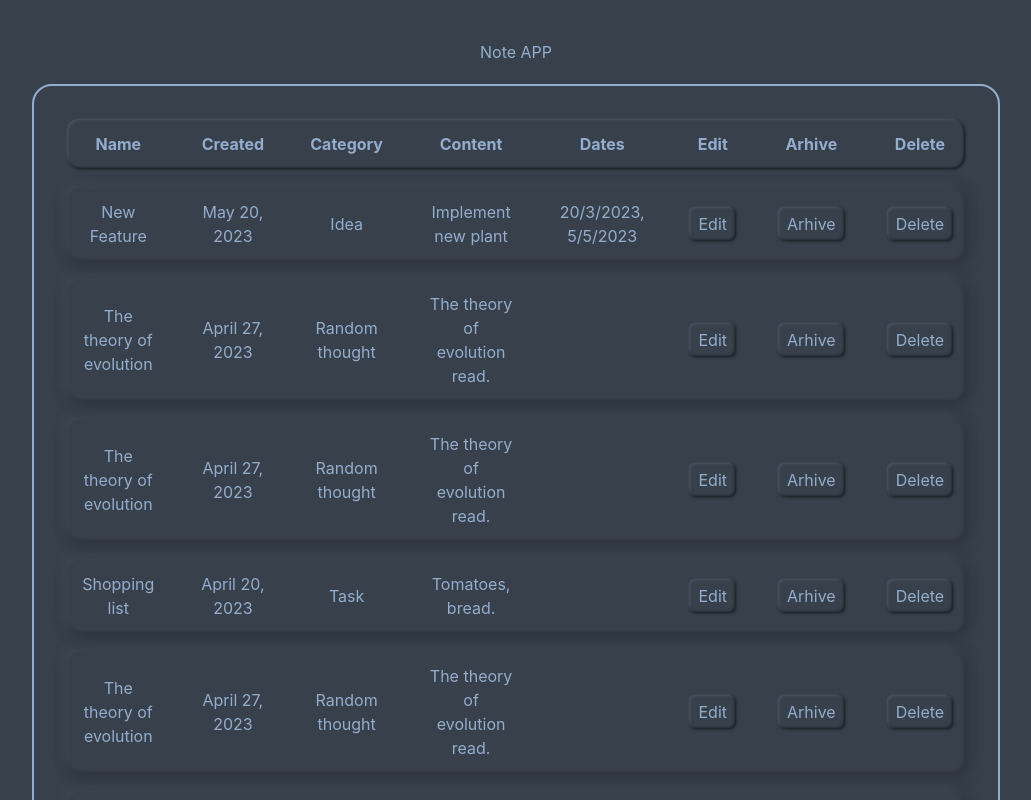
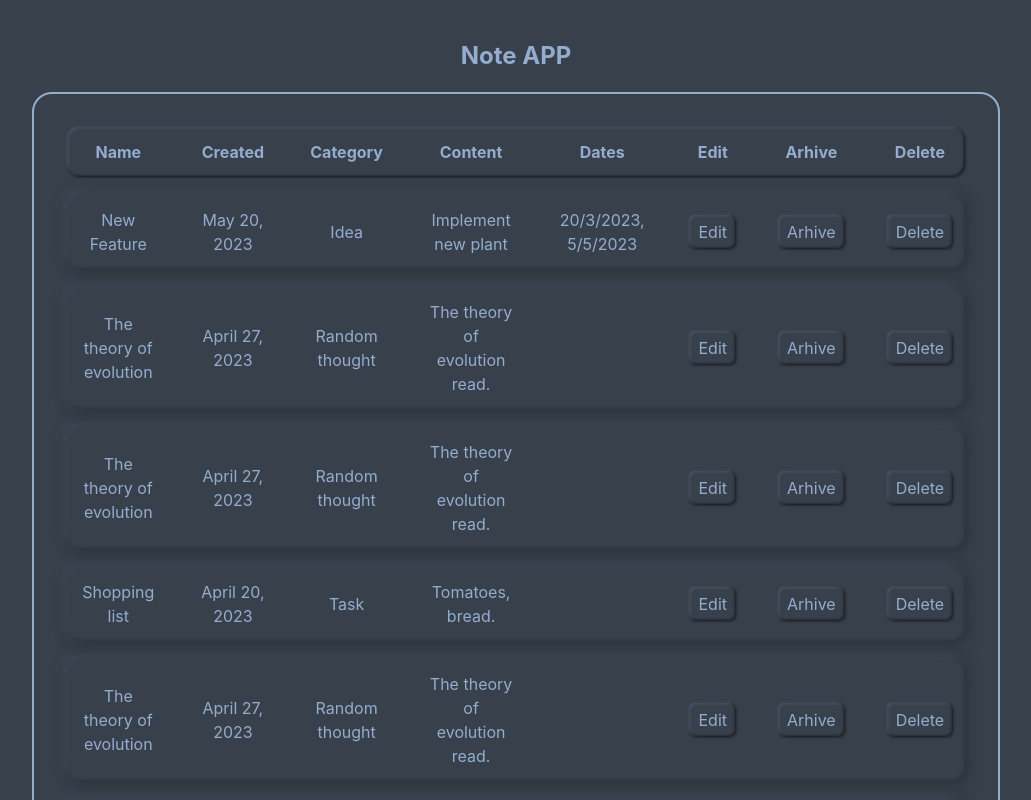
Before and after one commit to savchyndd/sync-chrono-react, a React (Create React App) app: page / in a window 1280 px wide. Shown: the top 800 px of the page, without its empty margins (124-1155 px from the left). Built offline with nearby package versions, Linux system fonts and the light colour scheme.

Commit message:
fix title

```diff
--- a/src/component/App.tsx
+++ b/src/component/App.tsx
@@ -21,7 +21,7 @@
       <Layout>
         <section>
           <div className="grid justify-center m-auto p-10 w-4/5">
-            <h1 className="text-center mb-0">Note APP</h1>
+            <h1 className="text-center mb-0 font-bold text-2xl">Note APP</h1>
             <ActiveTable />
             <Button btnOption={CREATE_NOTE} onClick={handleToogleModalOpen} />
             <SummaryTable />
```
